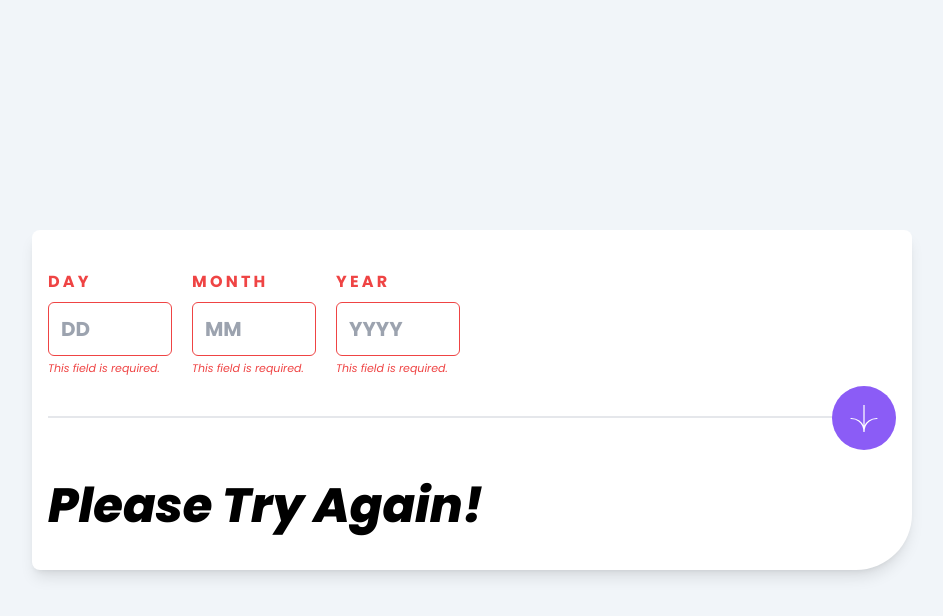
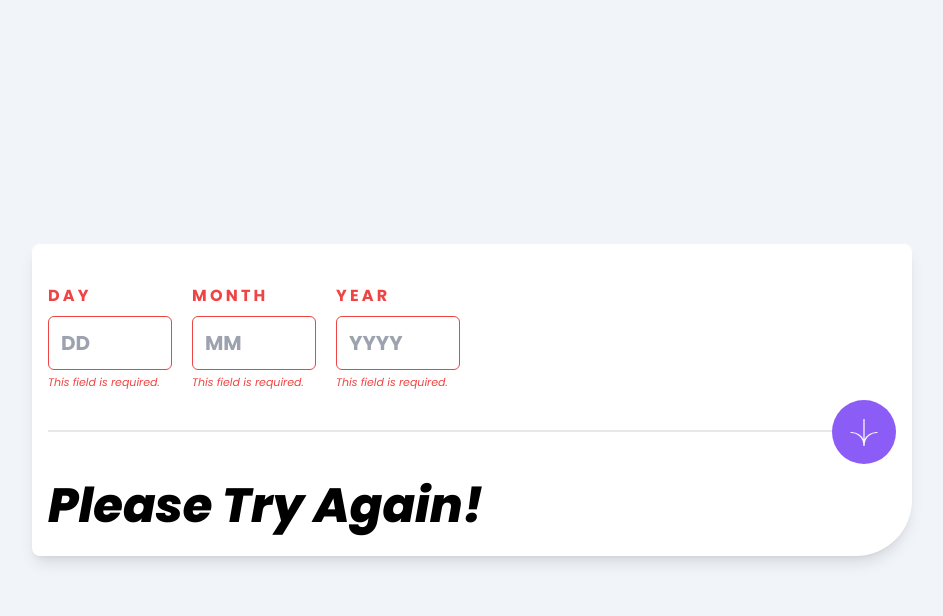
Before and after one commit to pyae-gyi/fm-project5, a React (Vite) app: page / in a window 1280 px wide. Both pictures are taken after a click on the button 1032 px from the left and 346 px from the top of the page. Shown: the top 616 px of the page, without its empty margins (168-1111 px from the left). Built offline with nearby package versions, Linux system fonts and the light colour scheme.

Commit message:
added lined height

```diff
--- a/src/App.jsx
+++ b/src/App.jsx
@@ -27,7 +27,7 @@ function App() {
             </div>
           </div>
           {stateData.isError ? (
-            <div className="font-extrabold text-5xl italic">
+            <div className="font-extrabold text-5xl italic leading-5">
               Please Try Again!
             </div>
           ) : stateData.loading ? (
```
